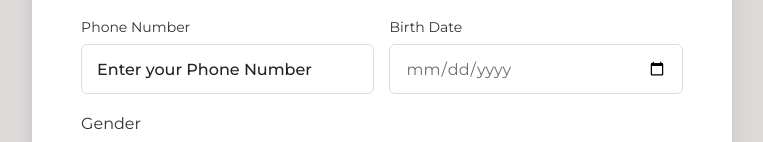
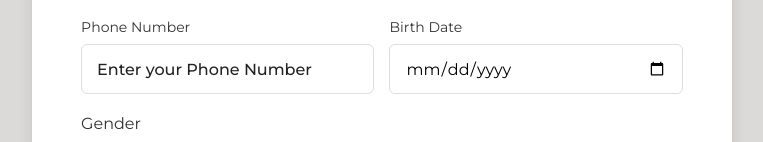
Before and after one commit to Karl104/ecommerce-system, a Vue app: page /SignUp in a window 1280 px wide. Shown: the part 316-458 px from the top of the page, without its empty margins (258-1021 px from the left). Built offline with nearby package versions, Linux system fonts and the light colour scheme.

Commit message:
adjust the colors too

```diff
--- a/src/components/SignUp.vue
+++ b/src/components/SignUp.vue
@@ -114,7 +114,7 @@
   width: 100%;
   outline: none;
   font-size: 1rem;
-  color: #707070;
+  color: #000000;
   margin-top: 8px;
   border: 1px solid #ddd;
   border-radius: 6px;
```
